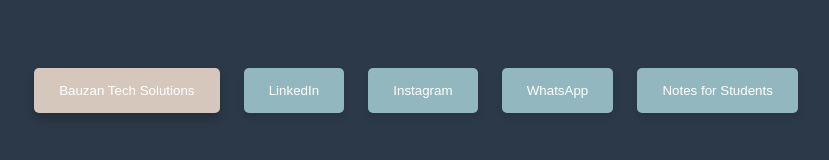
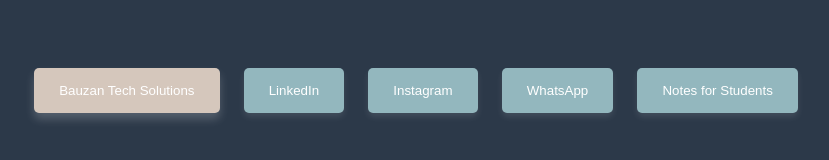
Before and after one commit to osvaldobauzan/Bauzan, a plain HTML site: page index.html in a window 1280 px wide. In both pictures the pointer is over the button "Bauzan Tech Solutions". Shown: the part 420-580 px from the top of the page, 224-1053 px from the left. Drawn offline with Linux system fonts and the light colour scheme.

Commit message:
white shadow

```diff
--- a/index.html
+++ b/index.html
@@ -50,12 +50,12 @@
       border-radius: 5px;
       cursor: pointer;
       transition: background-color 0.3s ease, box-shadow 0.3s ease;
-      box-shadow: 0 4px 6px rgba(0, 0, 0, 0.1);
+      box-shadow: 0 4px 6px rgba(255, 255, 255, 0.1);
     }
 
     .btn:hover {
       background-color: #D5C7BC;
-      box-shadow: 0 6px 10px rgba(0, 0, 0, 0.2);
+      box-shadow: 0 6px 10px rgba(255, 253, 253, 0.2);
     }
 
     footer {
```
